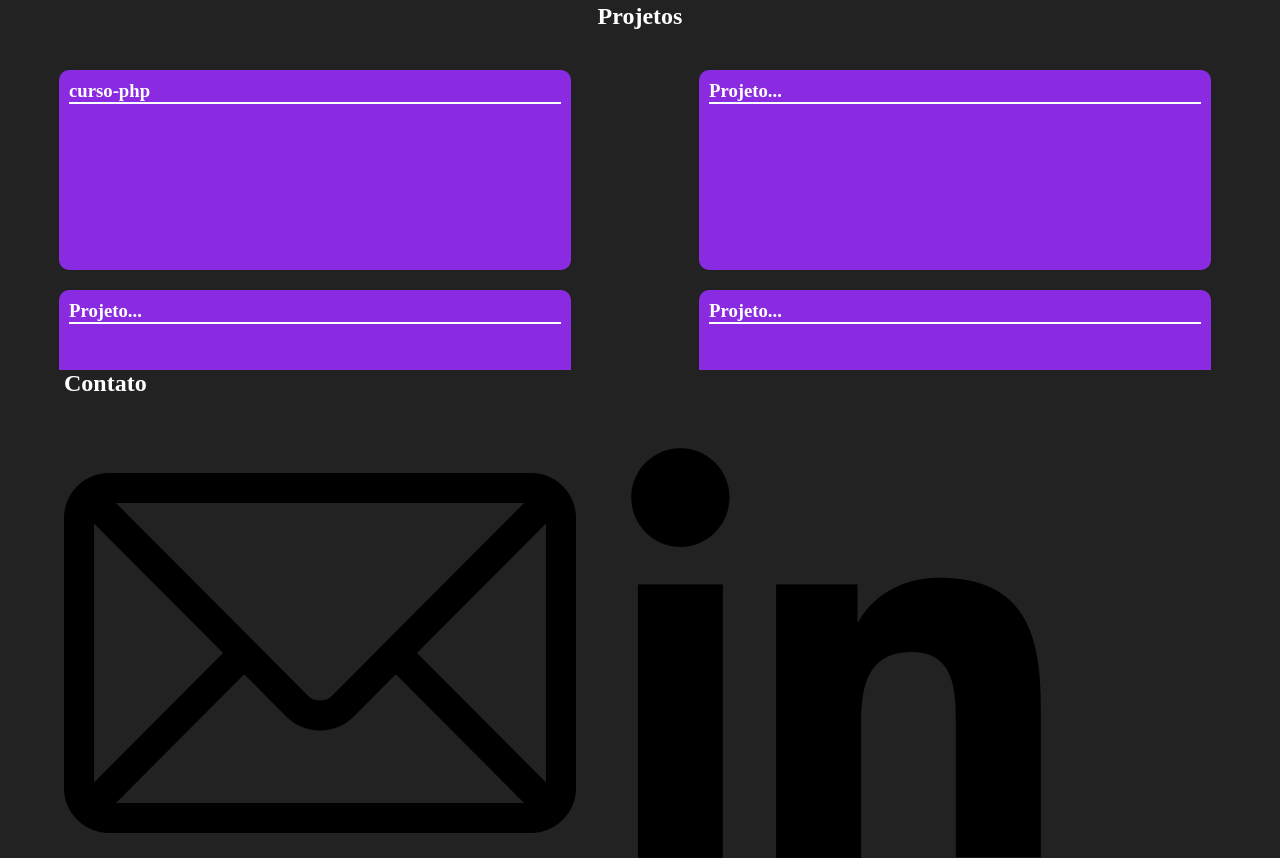
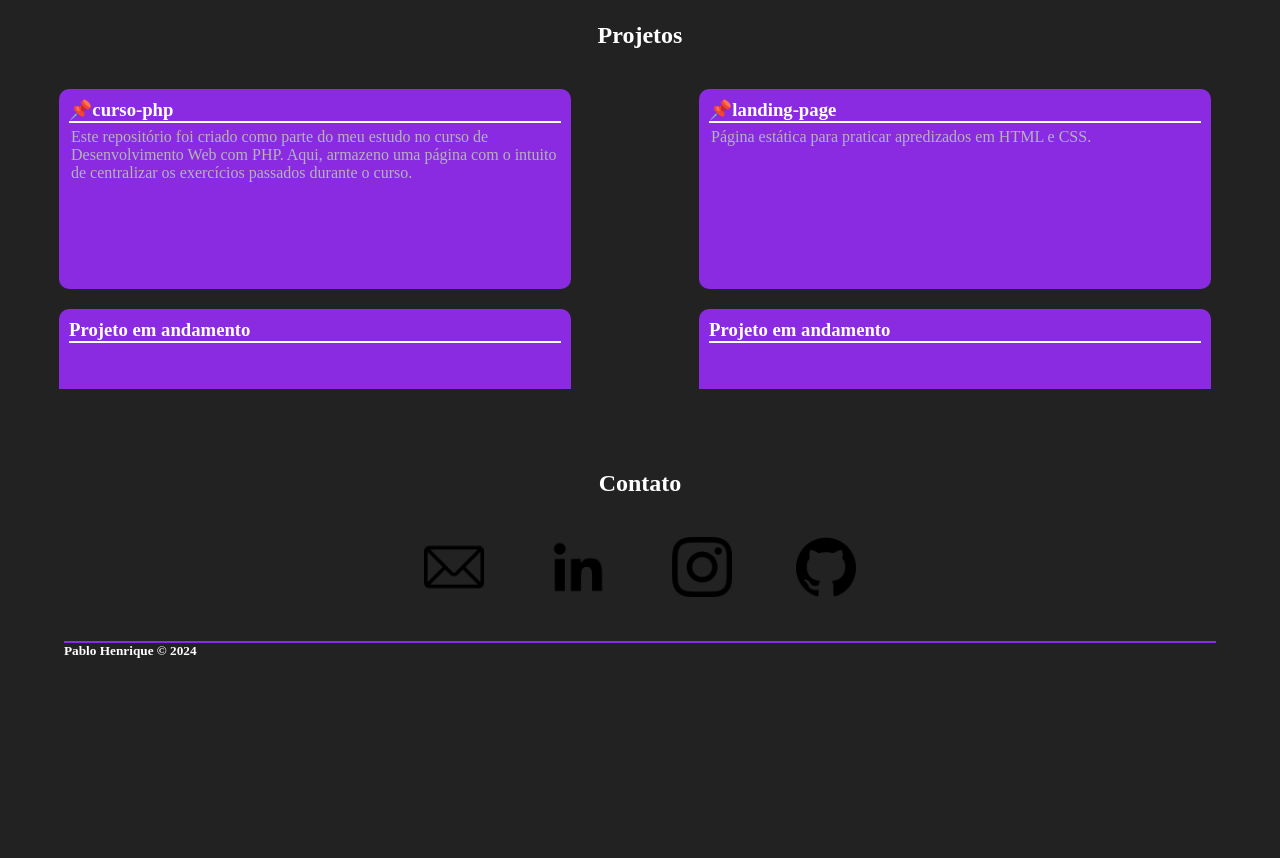
Before and after one commit to opablohenrique/my-portifolio, a plain HTML site: page index.html in a window 1280 px wide. Shown: the part 1033-1891 px from the top of the page. After the commit the page ends 1718 px from the top, so only its background shows below. Drawn offline with Linux system fonts and the light colour scheme.

Commit message:
new updates

```diff
--- a/assets/style/style.css
+++ b/assets/style/style.css
@@ -1,5 +1,6 @@
 :root {
     --primary-color: #8a2be2;
+    --secondary-color: #B4B4B4;
 }
 
 * {
@@ -55,14 +56,45 @@ body {
     font-size: 48px;
 
 }
+.write.blueviolet{ color: var(--primary-color);}
 
-.quem-sou span {
+.titulo {
+    display: flex;
+}
+
+.write {
     color: var(--primary-color);
+    white-space: nowrap;
+    overflow: hidden;
+    border-right: 3px solid;
+    width: 0ch;
+    animation: mark .6s step-end infinite, write 10s steps(22, end) infinite;
+}
+
+@keyframes mark {
+    50% {
+        border-right-color: transparent;
+    }
+}
+
+@keyframes write {
+    20% {
+        width: 19ch;
+    }
+    70% {
+        width: 19ch;
+    }
+    85% {
+        width: 0;
+    }
+    100% {
+        width: 0;
+    }
 }
 
 .quem-sou p {
     font-size: 20px;
-    color: #B4B4B4;
+    color: var(--secondary-color);
     margin-top: 25px;
     max-width: 740px;
 }
@@ -112,7 +144,6 @@ body {
 }
 
 .projeto {
-
     flex-basis: 40%;
     background-color: var(--primary-color);
     margin-bottom: 20px;
@@ -125,7 +156,6 @@ body {
 }
 
 .projeto:hover {
-    /* box-shadow: 0px 0px 25px 0px rgba(0, 0, 0, 0.2); */
     transform: scale(1.02);
 }
 
@@ -133,3 +163,33 @@ body {
 .projeto h3{
     border-bottom: 2px solid white;
 }
+
+.projeto p {
+    color: var(--secondary-color);
+    margin: 5px 2px;
+}
+
+/* Estilo da Seção Contato */
+
+.contato {
+    display: flex;
+    flex-direction: column;
+    justify-content: center;
+    align-items: center;
+    margin-top: 7%;
+}
+
+.contato img{
+    height: 60px;
+    width: 60px;
+    margin: 40px 30px;
+    transition: 0.6s all;
+}
+
+.contato img:hover{
+    transform: scale(1.1);
+}
+
+footer {
+    border-top: 2px solid var(--primary-color);
+}
--- a/index.html
+++ b/index.html
@@ -9,7 +9,7 @@
     <title>Pablo Henrique</title>
 </head>
 
-<body>
+<body id="body">
 
     <header class="cabecalho">
         <ul>
@@ -26,6 +26,7 @@
                 <li>Contato</li>
             </a>
         </ul>
+        <button onclick="light()">Dark</button>
     </header>
     <main>
         <section class="quem-sou" id="quem-sou">
@@ -34,7 +35,10 @@
             </article>
 
             <aside>
-                <h1>Olá! eu sou o <span>Pablo Henrique</span>🖐</h1>
+                <div class="titulo">
+                    <h1>Olá!&nbsp</h1>
+                    <h1><div class="write ">eu sou o Pablo Henrique</div></h1>
+                </div>
                 <p>Desde minha infância, fui fascinado por tecnologia e sempre me envolvi com hardware. Com o tempo,
                     essa curiosidade se transformou em uma verdadeira paixão pela área da programação. Agora, em 2024,
                     estou dando um passo importante ao iniciar meu curso em Análise e Desenvolvimento de Sistemas, com o
@@ -58,7 +62,19 @@
                 <nav class="meus-projetos">
                     <a class="projeto" target="_blank" href="https://github.com/opablohenrique/curso-php">
                         <div>
-                            <h3>curso-php</h3>
+                            <h3>📌curso-php</h3>
+                            <p>Este repositório foi criado como parte do meu estudo no curso de Desenvolvimento Web com PHP. Aqui, armazeno uma página com o intuito de centralizar os exercícios passados durante o curso.</p>
+                        </div>
+                    </a>
+                    <a class="projeto" target="_blank" href="https://github.com/opablohenrique/landing-Page">
+                        <div>
+                            <h3>📌landing-page</h3>
+                            <p>Página estática para praticar apredizados em HTML e CSS.</p>
+                        </div>
+                    </a>
+                    <a class="projeto" target="_blank" href="#">
+                        <div>
+                            <h3>Projeto em andamento</h3>
                             <ul>
 
                             </ul>
@@ -66,23 +82,7 @@
                     </a>
                     <a class="projeto" target="_blank" href="#">
                         <div>
-                            <h3>Projeto...</h3>
-                            <ul>
-                                <li></li>
-                            </ul>
-                        </div>
-                    </a>
-                    <a class="projeto" target="_blank" href="#">
-                        <div>
-                            <h3>Projeto...</h3>
-                            <ul>
-
-                            </ul>
-                        </div>
-                    </a>
-                    <a class="projeto" target="_blank" href="#">
-                        <div>
-                            <h3>Projeto...</h3>
+                            <h3>Projeto em andamento</h3>
                             <ul>
 
                             </ul>
@@ -93,15 +93,29 @@
         </section>
         <section class="contato" id="contato">
             <h1>Contato</h1>
-            <img src="./assets/components/icons/e-mail.png" alt="icon e-mail">
-            <img src="./assets/components/icons/linkedin.png" alt="icon linkedin">
-            <img src="./assets/components/icons/instagram.png" alt="icon instagram">
-            <img src="./assets/components/icons/github.png" alt="icon github">
+            <div>
+                <a href="mailto:pablo.srezende@gmail.com" target="_blank">
+                    <img src="./assets/components/icons/e-mail.png" alt="icon e-mail">
+                </a>
+                <a href="https://www.linkedin.com/in/opablohenrique/" target="_blank">
+                    <img src="./assets/components/icons/linkedin.png" alt="icon linkedin">
+                </a>
+                <a href="https://www.instagram.com/pablo_henrique_r" target="_blank">
+                    <img src="./assets/components/icons/instagram.png" alt="icon instagram">
+                </a>
+                <a href="https://www.github.com/opablohenrique" target="_blank">
+                    <img src="./assets/components/icons/github.png" alt="icon github">
+                </a>
+            </div>
         </section>
     </main>
 
+    <footer>
+        <h5>Pablo Henrique © 2024</h5>
+    </footer>
 
 
+    <script src="scrip.js"></script>
 </body>
 
 </html>
--- /dev/null
+++ b/scrip.js
@@ -0,0 +1,4 @@
+function light() {
+    var body = document.getElementById("body");
+    body.style.backgroundColor = 'white'
+}
```
